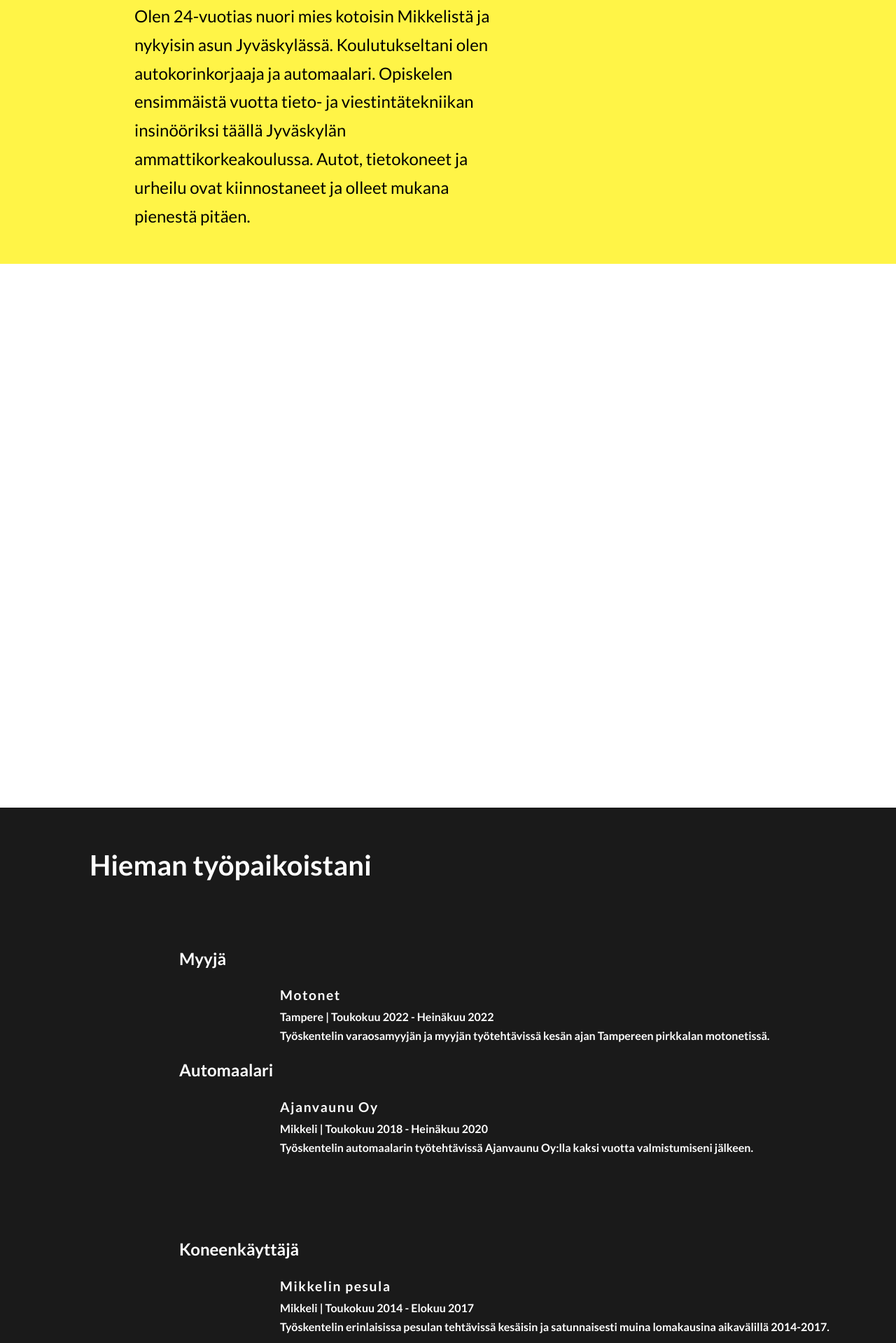
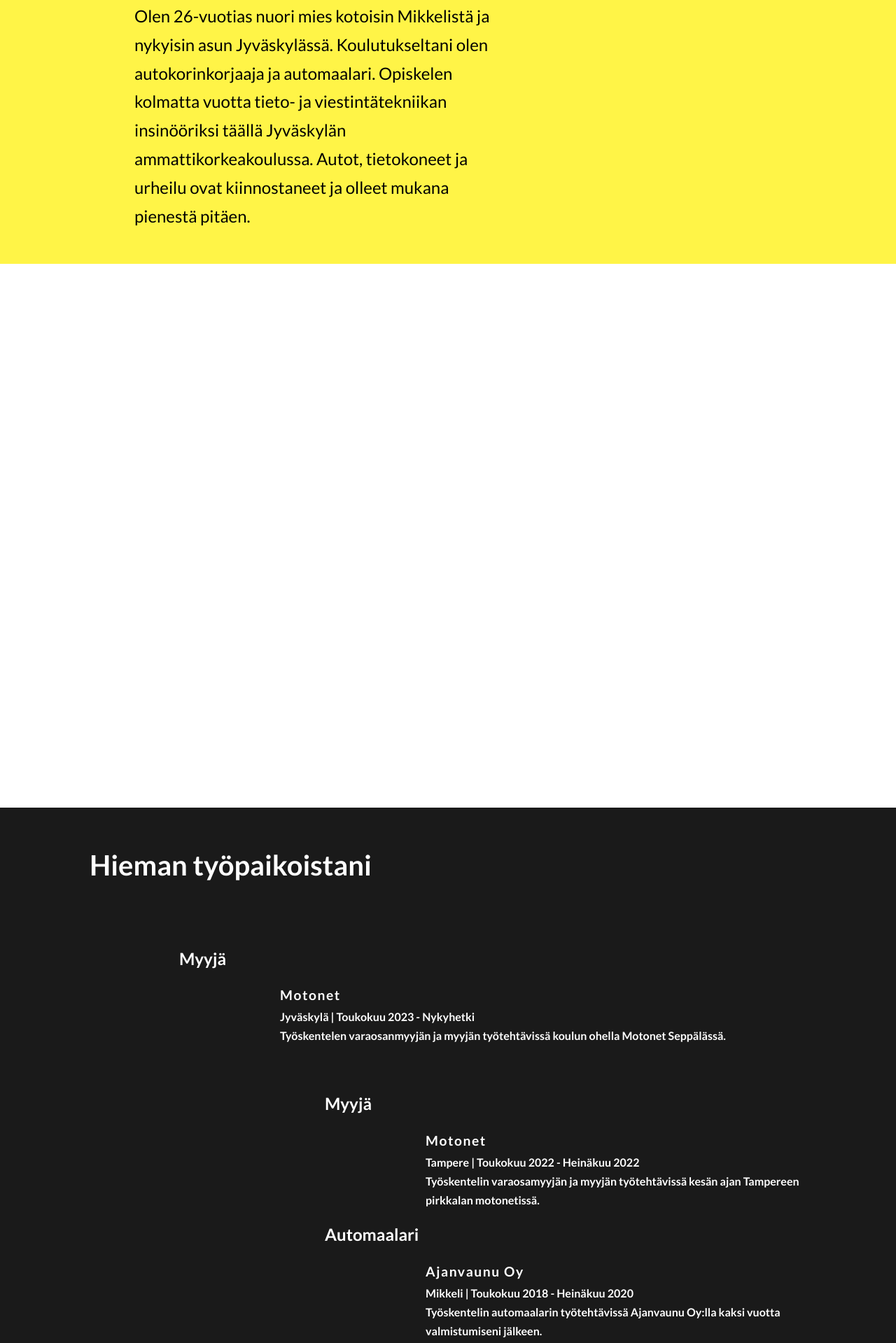
Before and after one commit to Juusolaurikainen/Juusolaurikainen.github.io, a plain HTML site: page index.html in a window 1280 px wide. Shown: the part 881-2800 px from the top of the page at 70% size. Drawn offline with nearby package versions, Linux system fonts and the light colour scheme.

Commit message:
Update index.html
Päivitystä.

```diff
--- a/index.html
+++ b/index.html
@@ -53,7 +53,7 @@
             <div class="header-etusivu" id="1">
                 <h1 class="header-heading-primary">Terve, olen Juuso.</h1>
                 <h1 class="header-heading-second">Tieto- ja viestintätekniikan insinööriopiskelija.</h1>
-                <p class="header-text">Opiskelen ensimmäistä vuotta Tieto- ja viestintätekniikan insinööriksi.</p>
+                <p class="header-text">Opiskelen kolmatta vuotta Tieto- ja viestintätekniikan insinööriksi.</p>
                 <div class="header-btn">
                     <a class="link-green" href="#2">Learn more></a>
                 </div>
@@ -63,9 +63,9 @@
         <section class="section-portfolio" id="2">  <!--portfolio alkaa-->
             <h2 class="heading-primary-portfolio">Hieman itsestäni</h2>
                 <p class="text-portfolio">
-                    Olen 24-vuotias nuori mies kotoisin Mikkelistä ja nykyisin asun Jyväskylässä.
+                    Olen 26-vuotias nuori mies kotoisin Mikkelistä ja nykyisin asun Jyväskylässä.
                     Koulutukseltani olen autokorinkorjaaja ja automaalari.
-                    Opiskelen ensimmäistä vuotta tieto- ja viestintätekniikan insinööriksi täällä Jyväskylän ammattikorkeakoulussa.
+                    Opiskelen kolmatta vuotta tieto- ja viestintätekniikan insinööriksi täällä Jyväskylän ammattikorkeakoulussa.
                     Autot, tietokoneet ja urheilu ovat kiinnostaneet ja olleet mukana pienestä pitäen.
                 </p>
         </section>  <!--portfolio päättyy-->
@@ -110,6 +110,13 @@
 
         <section class="section-jobs" id="4">   <!--Työpaikkaosio alkaa-->
             <h2 class="section-jobs-heading">Hieman työpaikoistani</h2>
+            <div class="articles-jobs">
+                <article class="article-jobs">
+                    <h4 class="article-heading-jobs">Myyjä</h4>
+                        <div class="article-text-jobs">
+                            <a class="link" href="https://www.motonet.fi/ ">Motonet</a> <p> Jyväskylä | Toukokuu 2023 - Nykyhetki </p>
+                            <p>Työskentelen varaosanmyyjän ja myyjän työtehtävissä koulun ohella Motonet Seppälässä.</p>
+                        </div>
             <div class="articles-jobs">
                 <article class="article-jobs">
                     <h4 class="article-heading-jobs">Myyjä</h4>
```
